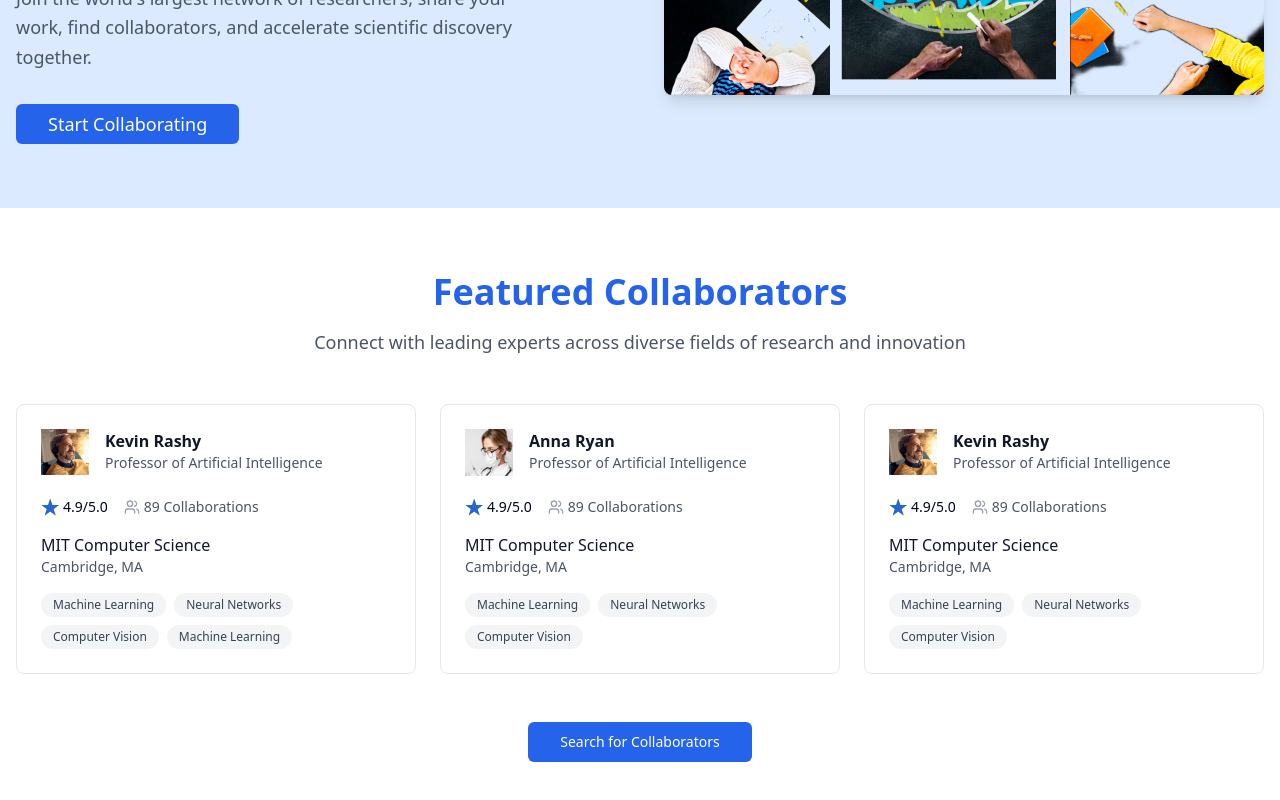
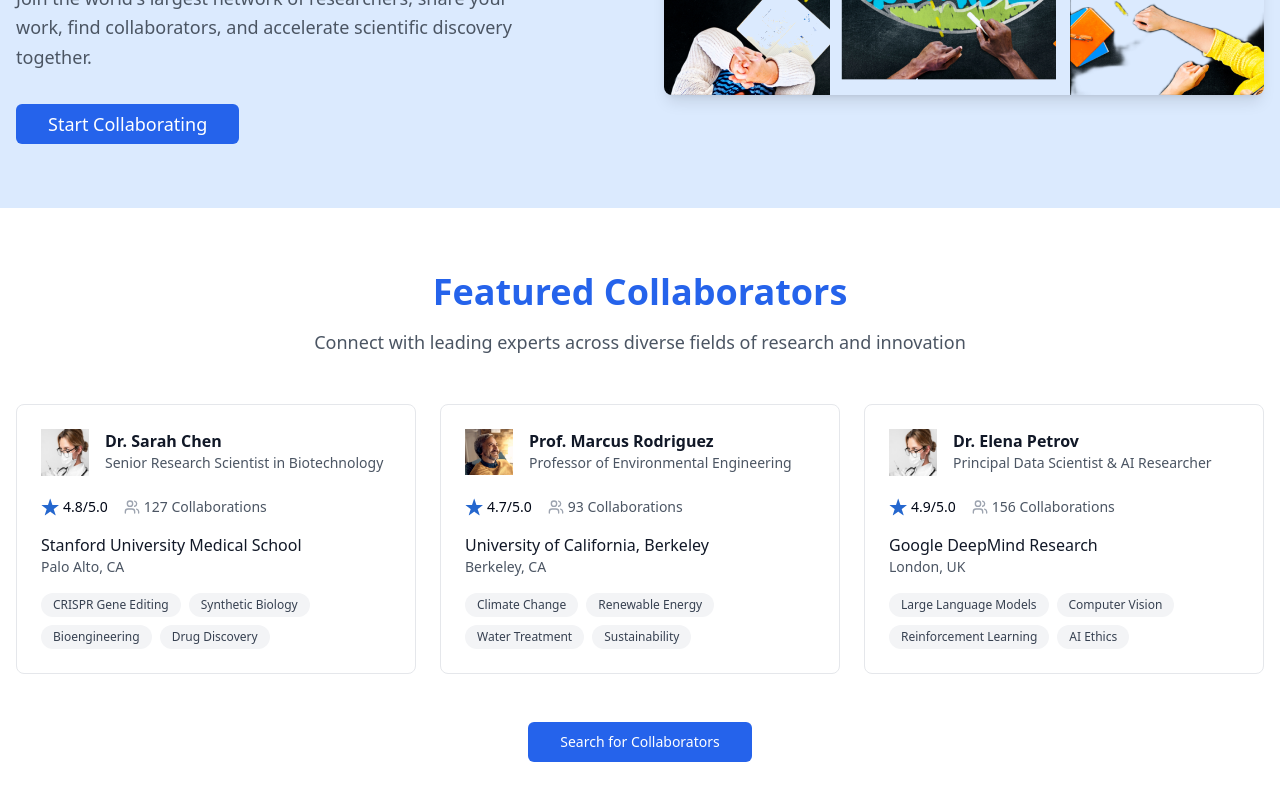
Before and after one commit to goldmaster401093221/kind-opening-script, a React (Vite) app: page / in a window 1280 px wide. Shown: the part 472-1272 px from the top of the page. Built offline with nearby package versions, Linux system fonts and the light colour scheme.

Commit message:
Update featured collaborators data

```diff
--- a/src/components/FeaturedCollaborators.tsx
+++ b/src/components/FeaturedCollaborators.tsx
@@ -6,34 +6,34 @@ import { useProfile } from "@/hooks/useProfile";
 
 const collaborators = [
   {
-    name: "Kevin Rashy",
-    title: "Professor of Artificial Intelligence",
-    rating: "4.9/5.0",
-    collaborations: "89 Collaborations",
-    institution: "MIT Computer Science",
-    location: "Cambridge, MA",
-    tags: ["Machine Learning", "Neural Networks", "Computer Vision", "Machine Learning"],
+    name: "Dr. Sarah Chen",
+    title: "Senior Research Scientist in Biotechnology",
+    rating: "4.8/5.0",
+    collaborations: "127 Collaborations",
+    institution: "Stanford University Medical School",
+    location: "Palo Alto, CA",
+    tags: ["CRISPR Gene Editing", "Synthetic Biology", "Bioengineering", "Drug Discovery"],
+    avatar: "/lovable-uploads/avatar1.jpg"
+  },
+  {
+    name: "Prof. Marcus Rodriguez",
+    title: "Professor of Environmental Engineering",
+    rating: "4.7/5.0",
+    collaborations: "93 Collaborations",
+    institution: "University of California, Berkeley",
+    location: "Berkeley, CA",
+    tags: ["Climate Change", "Renewable Energy", "Water Treatment", "Sustainability"],
     avatar: "/lovable-uploads/avatar2.jpg"
   },
   {
-    name: "Anna Ryan",
-    title: "Professor of Artificial Intelligence",
+    name: "Dr. Elena Petrov",
+    title: "Principal Data Scientist & AI Researcher",
     rating: "4.9/5.0",
-    collaborations: "89 Collaborations",
-    institution: "MIT Computer Science",
-    location: "Cambridge, MA",
-    tags: ["Machine Learning", "Neural Networks", "Computer Vision"],
+    collaborations: "156 Collaborations",
+    institution: "Google DeepMind Research",
+    location: "London, UK",
+    tags: ["Large Language Models", "Computer Vision", "Reinforcement Learning", "AI Ethics"],
     avatar: "/lovable-uploads/avatar1.jpg"
-  },
-  {
-    name: "Kevin Rashy",
-    title: "Professor of Artificial Intelligence",
-    rating: "4.9/5.0",
-    collaborations: "89 Collaborations",
-    institution: "MIT Computer Science",
-    location: "Cambridge, MA",
-    tags: ["Machine Learning", "Neural Networks", "Computer Vision"],
-    avatar: "/lovable-uploads/avatar2.jpg"
   }
 ];
 
```
